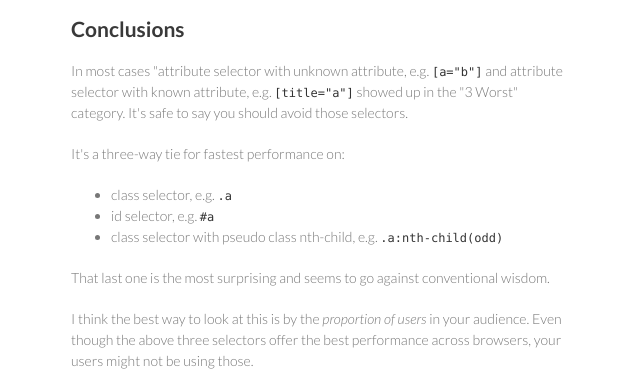
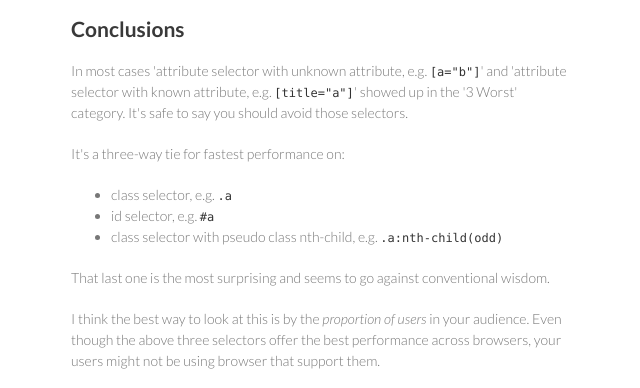
Before and after one commit to truetone/css-selector-benchmarking, a plain HTML site: page index.html in a window 1280 px wide. Shown: the part 2178-2566 px from the top of the page, 499-1139 px from the left. Drawn offline with Linux system fonts and the light colour scheme.

```diff
--- a/index.html
+++ b/index.html
@@ -121,7 +121,7 @@
 <li>attribute selector with known attribute, e.g. <code>[title="a"]</code> (477%)</li>
 </ol><h2>Conclusions</h2>
 
-<p>In most cases "attribute selector with unknown attribute, e.g. <code>[a="b"]</code> and attribute selector with known attribute, e.g. <code>[title="a"]</code> showed up in the "3 Worst" category. It's safe to say you should avoid those selectors.</p>
+<p>In most cases 'attribute selector with unknown attribute, e.g. <code>[a="b"]</code>' and 'attribute selector with known attribute, e.g. <code>[title="a"]</code>' showed up in the '3 Worst' category. It's safe to say you should avoid those selectors.</p>
 
 <p>It's a three-way tie for fastest performance on:</p>
 
@@ -134,7 +134,7 @@
 </li>
 </ul><p>That last one is the most surprising and seems to go against conventional wisdom.</p>
 
-<p>I think the best way to look at this is by the <em>proportion of users</em> in your audience. Even though the above three selectors offer the best performance across browsers, your users might not be using those.</p>
+<p>I think the best way to look at this is by the <em>proportion of users</em> in your audience. Even though the above three selectors offer the best performance across browsers, your users might not be using browser that support them.</p>
 
 <p>For example, the <code>#id</code> selector (generally considered the fastest) has poor performance in Firefox 17. If you have a lot of Firefox users in your audience, that's a big performance hit.</p>
       </section>
```
Also changed, not shown: params.json (+1 -1 lines).
